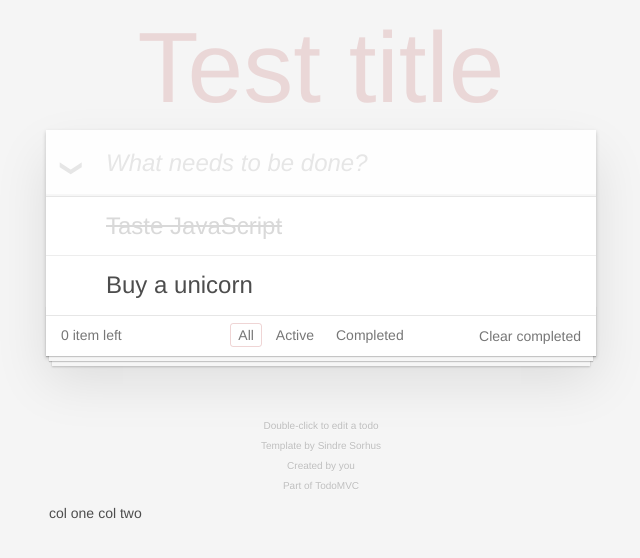
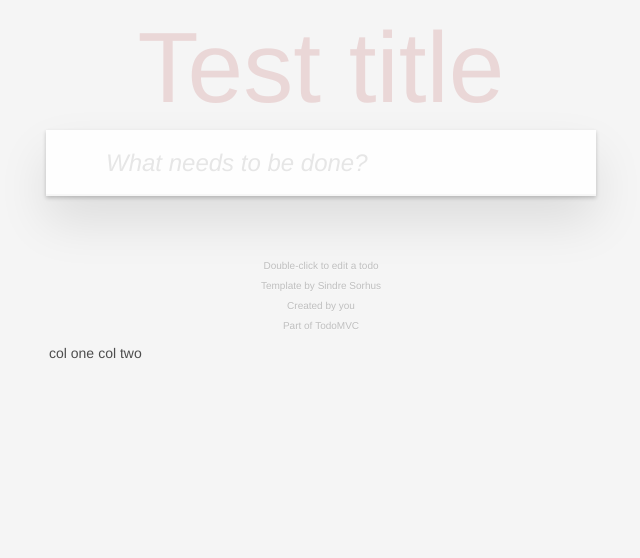
Before and after one commit to brchen777/demo20170610, an Angular app: page / in a window 1280 px wide. Shown: the top 558 px of the page, without its empty margins (319-959 px from the left). Built offline with nearby package versions, Linux system fonts and the light colour scheme.

Commit message:
任務 08：套用結構指令 (Structure Directives)

```diff
--- a/src/app/app.component.html
+++ b/src/app/app.component.html
@@ -10,32 +10,25 @@
         >
     </header>
     <!-- This section should be hidden by default and shown when there are todos -->
-    <section class="main">
+    <section class="main" *ngIf="todos.length">
         <input class="toggle-all" type="checkbox">
         <label for="toggle-all">Mark all as complete</label>
         <ul class="todo-list">
             <!-- These are here just to show the structure of the list items -->
             <!-- List items should get the class `editing` when editing and `completed` when marked as completed -->
-            <li class="completed">
+             <!--class="completed"-->
+            <li *ngFor="let item of todos">
                 <div class="view">
-                    <input class="toggle" type="checkbox" checked>
-                    <label>Taste JavaScript</label>
+                    <input class="toggle" type="checkbox" [(ngModel)]="item.done">
+                    <label>{{item.todo}}</label>
                     <button class="destroy"></button>
                 </div>
                 <input class="edit" value="Create a TodoMVC template">
             </li>
-            <li>
-                <div class="view">
-                    <input class="toggle" type="checkbox">
-                    <label>Buy a unicorn</label>
-                    <button class="destroy"></button>
-                </div>
-                <input class="edit" value="Rule the web">
-            </li>
         </ul>
     </section>
     <!-- This footer should hidden by default and shown when there are todos -->
-    <footer class="footer">
+    <footer class="footer" *ngIf="todos.length">
         <!-- This should be `0 items left` by default -->
         <span class="todo-count"><strong>0</strong> item left</span>
         <!-- Remove this if you don't implement routing -->
--- a/src/app/app.component.ts
+++ b/src/app/app.component.ts
@@ -14,7 +14,7 @@ export class AppComponent {
 
   addTodo() {
     if (this.todo) {
-      this.todos = [...this.todos, this.todo];
+      this.todos = [...this.todos, {todo: this.todo, done: false}];
       this.todo = '';
     }
   }
```
